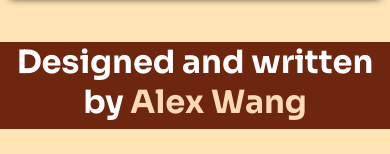
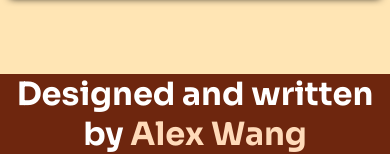
Before and after one commit to alex-wanger/personal-website, a website: page index.html in a window 390 px wide. Shown: the part 715-869 px from the top of the page. Before the commit the page ends 844 px from the top, so only its background shows below. Drawn offline with Linux system fonts and the light colour scheme.

Commit message:
final change

```diff
--- a/styles.css
+++ b/styles.css
@@ -271,10 +271,9 @@ a:hover {
         color: white;
         height: auto; /* Adjusted height using vw units */
         width: 100%;
-        margin-top: -5rem; /* Adjusted margin using vw units */
+        margin-top: -1rem; /* Adjusted margin using vw units */
         font-size: 1rem;
         text-align: center;
-        margin
     }
     .clubs{
         display: none;
```
